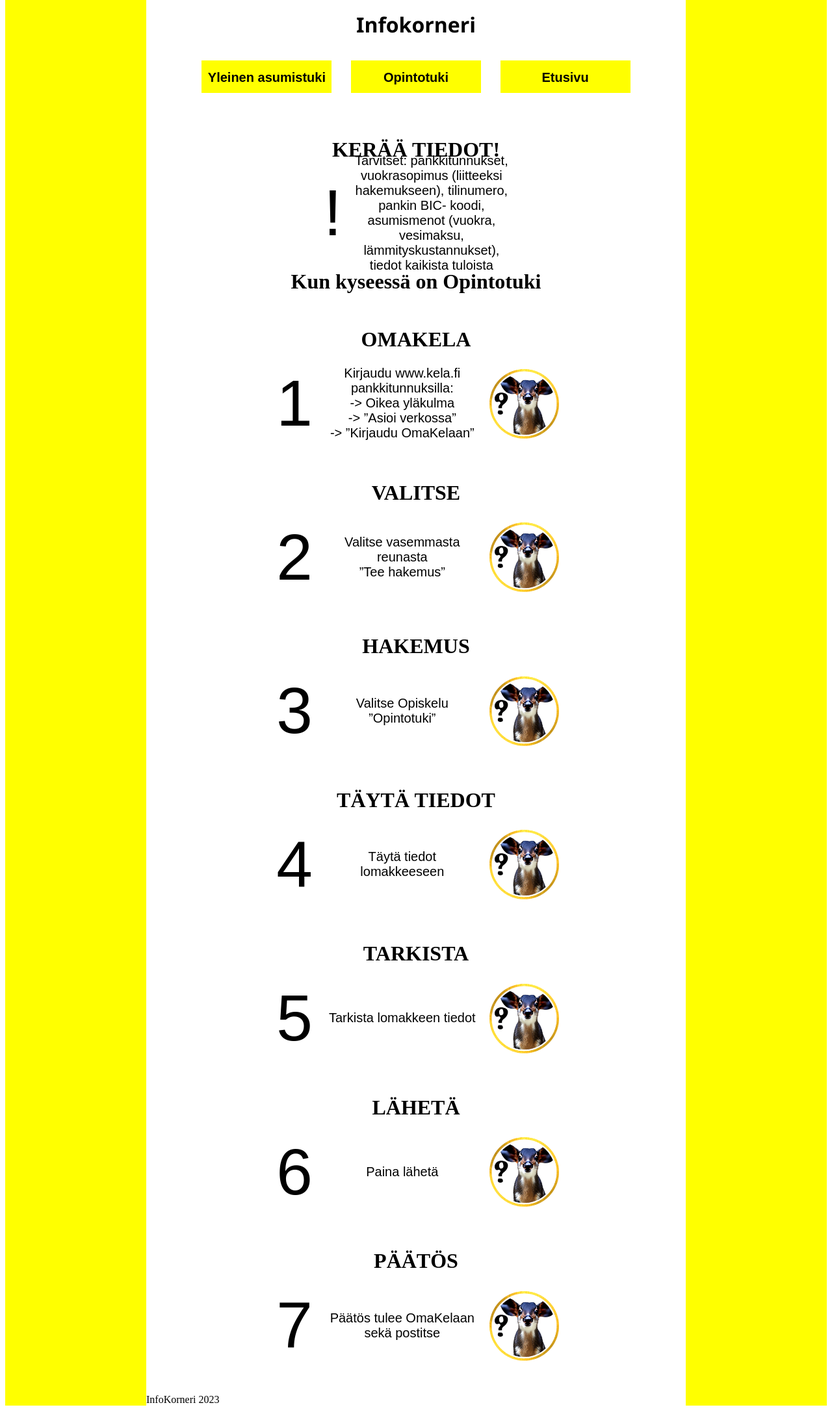
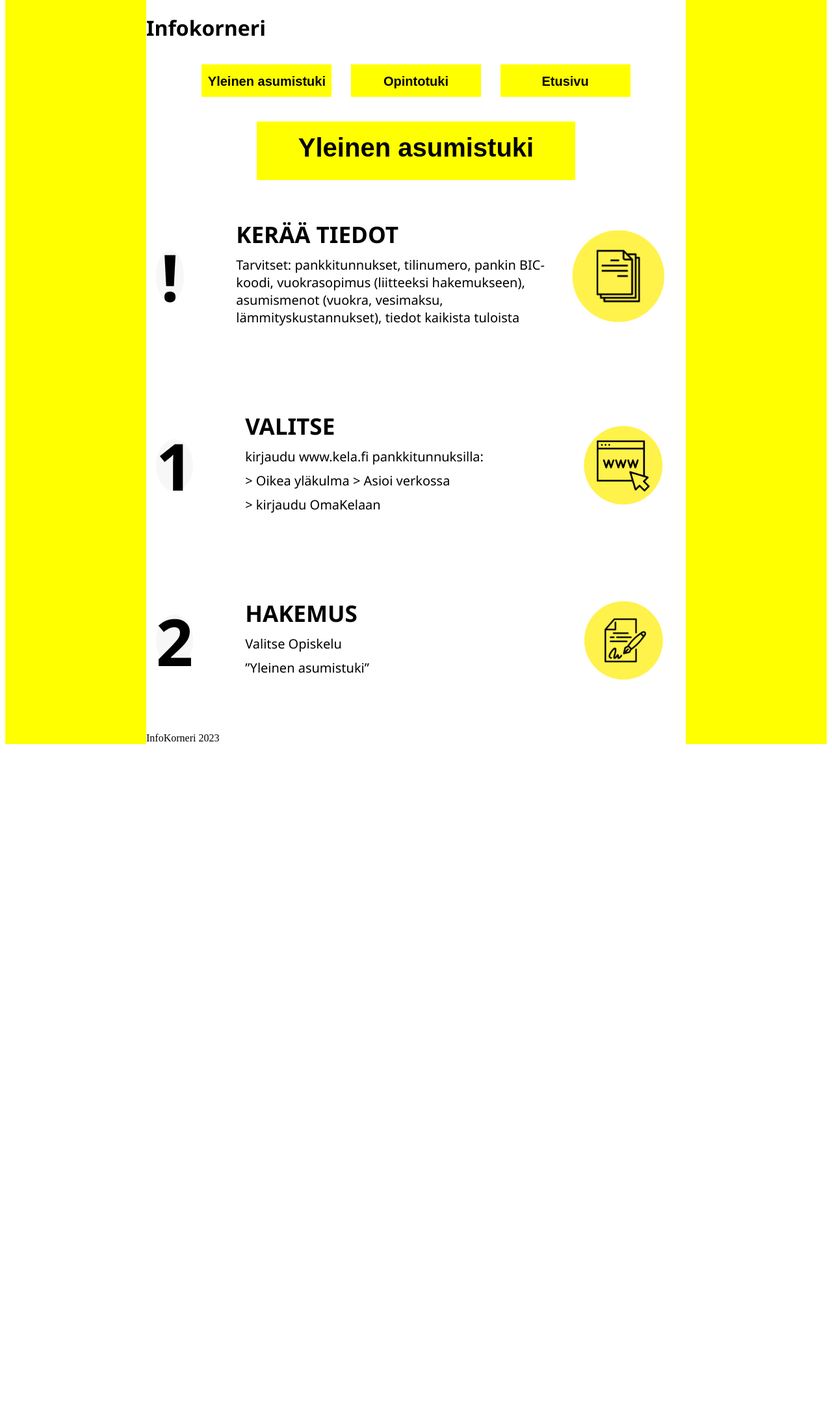
Before and after one commit to opadevelopment/DjangoWebsite, a Django app: page /opiskelija/ in a window 1280 px wide. Shown: the part 247-2426 px from the top of the page at 65% size. After the commit the page ends 1392 px from the top, so only its background shows below. Run offline with Django 4.2, Linux system fonts and the light colour scheme.

Commit message:
opiskelija sivu uudistettu

```diff
--- a/website/static/base.css
+++ b/website/static/base.css
@@ -149,69 +149,89 @@
   font-family: "Montserrat", sans-serif;
   color: white;
 }
+
+
 /* opiskelija sivu*/
-.info-row .container {
+.container {
   display: flex;
   flex-wrap: wrap;
   justify-content: center;
-  flex-direction: column;
   align-items: center;
   margin: 0 auto;
   max-width: 800px;
-
-}
-.info-row .column {
-
-  text-align: center;
 }
 
-.info-row .row {
+.box {
   display: flex;
   flex-direction: row;
-  align-items:center;
-  justify-content: center;
+  align-items: center;
+  margin: 20px 0;
+  width: 100%;
 }
 
-.info-row .row img {
-  max-width: 100%;
-  height: auto;
+.step {
+  display: flex;
+  justify-content: center;
+  align-items: center;
+  font-size: 100px;
+  font-weight: bold;
+  width: 80px;
+  height: 80px;
+  background-color: #f7f7f7;
+  border-radius: 50%;
+  text-align: center;
+  font-family: 'Segoe UI', Tahoma, Geneva, Verdana, sans-serif;
 }
 
-.info-row .row p {
-  margin: 0 10px;
-}
-.info-row .text-row {
-
-  background-size: cover;
-  background-position: center center;
-  background-repeat: no-repeat;
+.content {
+  flex: 1;
+  display: flex;
+  flex-direction: column;
+  margin-left: 20px;
   padding: 20px;
-  text-align: center;
-  margin: 10px;
+  background-color: #ffffff;
+  border-radius: 10px;
 }
 
-.info-row .text-row img {
-  max-width: 100%;
-  height: auto;
+.header {
+  font-size: 35px;
+  font-weight: bold;
+  margin-bottom: 10px;
+  font-family: 'Segoe UI', Tahoma, Geneva, Verdana, sans-serif;
 }
 
-/* New styles added for header */
-.info-row .text-container {
+.text {
+  flex: 1;
+  font-size: 20px;
+  margin-bottom: 10px;
+  width: 500px;
+  font-family: 'Segoe UI', Tahoma, Geneva, Verdana, sans-serif;
+}
+
+.image-wrapper {
+  width: 75%;
   display: flex;
-  flex-direction: column;
   justify-content: center;
   align-items: center;
-  font-size: 20px;
-  font-family: "Montserrat", sans-serif;
-  height: 10vh;
-  width: 20vw;
+  margin-right: 20px;
 }
-.info-row .first-text-container{
-  font-family: "Montserrat", sans-serif;
+
+.image {
+  max-width: 150%;
+  height: auto;
+  border-radius: 10px;
 }
-.info-row h1 {
-  text-align: center;
-  margin-top: 0;
+
+@media (min-width: 768px) {
+  .content {
+    margin-left: 40px;
+    padding: 40px;
+  }
+
+  .image-wrapper {
+    width: auto;
+    margin-right: 40px;
+  }
 }
 
 
@@ -235,3 +255,24 @@
   text-align: center;
 
 }
+/*otsikko*/
+
+.otsikko {
+  display: flex;
+  justify-content: center;
+  align-items: center;
+  text-align: center;
+  height: 100%;
+}
+
+.otsikko h1 {
+  font-size: 40px;
+  font-weight: bold;
+  line-height: 1;
+  font-family: "Montserrat", sans-serif;
+  margin: 0;
+  padding: 0.5em;
+  background-color: yellow;
+  width: 450px;
+  height: 50px;
+}
--- a/website/templates/opiskelija.html
+++ b/website/templates/opiskelija.html
@@ -17,151 +17,67 @@
   </div>
 
 <div style="margin: 2vw;"></div>
+<div class="otsikko">
+    <h1>Yleinen asumistuki</h1>
+  </div>
 
 
   <div class="container">
-    <div class="column">
-        <div class="text-row">
-            <h1>KERÄÄ TIEDOT!</h1>
-            <div class="row">
-                <div class="first-text-container">
+    <div class="box step-box">
+      <div class="step">!</div>
+      <div class="content">
+        <div class="header">KERÄÄ TIEDOT</div>
+        <div class="text">Tarvitset: pankkitunnukset, tilinumero, pankin BIC-koodi,
 
-                    <p style="font-size: 100px;">!</p>
+            vuokrasopimus (liitteeksi hakemukseen),
+
+            asumismenot (vuokra, vesimaksu, lämmityskustannukset),
+
+            tiedot kaikista tuloista  </div>
       </div>
-                <div class="text-container">
-                    <p style="font-size: 20px;">
-                        Tarvitset: pankkitunnukset, vuokrasopimus (liitteeksi hakemukseen), tilinumero, pankin BIC-	koodi, asumismenot (vuokra, vesimaksu, lämmityskustannukset), tiedot kaikista tuloista </p>
-                </div>
-            </div>
-        </div>
-    </div>
-</div>
-<h1>Kun kyseessä on Opintotuki</h1>
-<div class="container">
-    <div class="column">
-        <div class="text-row">
-            <h1>OMAKELA</h1>
-            <div class="row">
-                <div class="first-text-container">
-                    <p style="font-size: 100px;">1</p>
-                </div>
-                <div class="text-container">
-                        <p>Kirjaudu www.kela.fi</p>
-                        <p>pankkitunnuksilla:</p>
-                        <p>-> Oikea yläkulma</p>
-                        <p>-> ”Asioi verkossa”</p>
-                        <p>-> ”Kirjaudu OmaKelaan”</p>
-
-                </div>
-                <img src="{% static 'logo2.png' %}" class="responsive-image">
-            </div>
+      <div class="image-wrapper">
+        <img class="image" src="{% static 'paperipino.png' %}" alt="Example Image">
       </div>
     </div>
   </div>
   <div class="container">
-    <div class="column">
-        <div class="text-row">
-            <h1>VALITSE</h1>
-            <div class="row">
-                <div class="first-text-container">
-                    <p style="font-size: 100px;">2</p>
-                </div>
-                <div class="text-container">
-                        <p>Valitse vasemmasta reunasta </p>
-                        <p>”Tee hakemus”</p>
+    <div class="box step-box">
+      <div class="step">1</div>
+      <div class="content">
+        <div class="header">VALITSE</div>
+        <div class="text">
+            kirjaudu www.kela.fi pankkitunnuksilla:
+
 
         </div>
-                <img src="{% static 'logo2.png' %}" class="responsive-image">
+        <div class="text">
+            > Oikea yläkulma > Asioi verkossa
+
         </div>
+        <div class="text">
+            > kirjaudu OmaKelaan
+
+        </div>
+      </div>
+      <div class="image-wrapper">
+        <img class="image" src="{% static 'www.png' %}" alt="Example Image">
       </div>
     </div>
   </div>
   <div class="container">
-    <div class="column">
-        <div class="text-row">
-            <h1>HAKEMUS</h1>
-            <div class="row">
-                <div class="first-text-container">
-                    <p style="font-size: 100px;">3</p>
+    <div class="box step-box">
+      <div class="step">2</div>
+      <div class="content">
+        <div class="header">HAKEMUS</div>
+        <div class="text">Valitse Opiskelu  </div>
+        <div class="text"> ”Yleinen asumistuki” </div>
       </div>
-                <div class="text-container">
-                        <p>Valitse Opiskelu</p>
-                        <p>”Opintotuki”</p>
-
-                </div>
-                <img src="{% static 'logo2.png' %}" class="responsive-image">
+      <div class="image-wrapper">
+        <img class="image" src="{% static 'allekirjoita.png' %}" alt="Example Image">
       </div>
     </div>
   </div>
-</div>
-<div class="container">
-    <div class="column">
-        <div class="text-row">
-            <h1>TÄYTÄ TIEDOT</h1>
-            <div class="row">
-                <div class="first-text-container">
-                    <p style="font-size: 100px;">4</p>
-                </div>
-                <div class="text-container">
-                        <p>Täytä tiedot lomakkeeseen</p>
 
-                </div>
-                <img src="{% static 'logo2.png' %}" class="responsive-image">
-            </div>
-        </div>
-    </div>
-</div>
-<div class="container">
-    <div class="column">
-        <div class="text-row">
-            <h1>TARKISTA</h1>
-            <div class="row">
-                <div class="first-text-container">
-                    <p style="font-size: 100px;">5</p>
-                </div>
-                <div class="text-container">
-                        <p>Tarkista lomakkeen tiedot</p>
 
-                </div>
-                <img src="{% static 'logo2.png' %}" class="responsive-image">
-            </div>
-        </div>
-    </div>
-</div>
-<div class="container">
-    <div class="column">
-        <div class="text-row">
-            <h1>LÄHETÄ</h1>
-            <div class="row">
-                <div class="first-text-container">
-                    <p style="font-size: 100px;">6</p>
-                </div>
-                <div class="text-container">
-                    <p>Paina lähetä</p>
-
-                </div>
-                <img src="{% static 'logo2.png' %}" class="responsive-image">
-            </div>
-        </div>
-    </div>
-</div>
-<div class="container">
-    <div class="column">
-        <div class="text-row">
-            <h1>PÄÄTÖS</h1>
-            <div class="row">
-                <div class="first-text-container">
-                    <p style="font-size: 100px;">7</p>
-                </div>
-                <div class="text-container">
-                        <p>Päätös tulee OmaKelaan</p>
-                        <p>sekä postitse</p>
-
-                </div>
-                <img src="{% static 'logo2.png' %}" class="responsive-image">
-            </div>
-        </div>
-    </div>
-</div>
 {% endblock %}
 </html>
```
Lines whose indentation alone changed are shown as unchanged.
